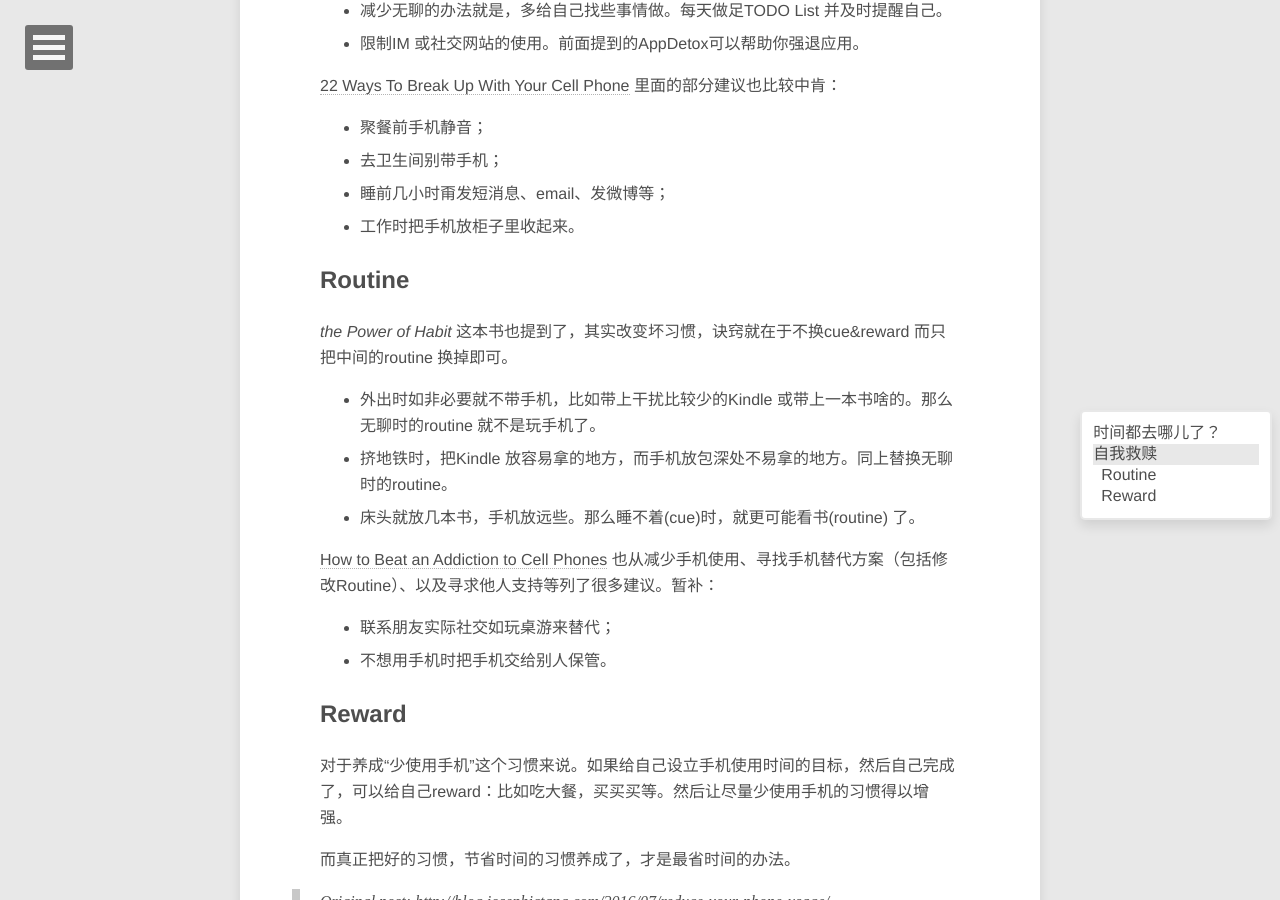
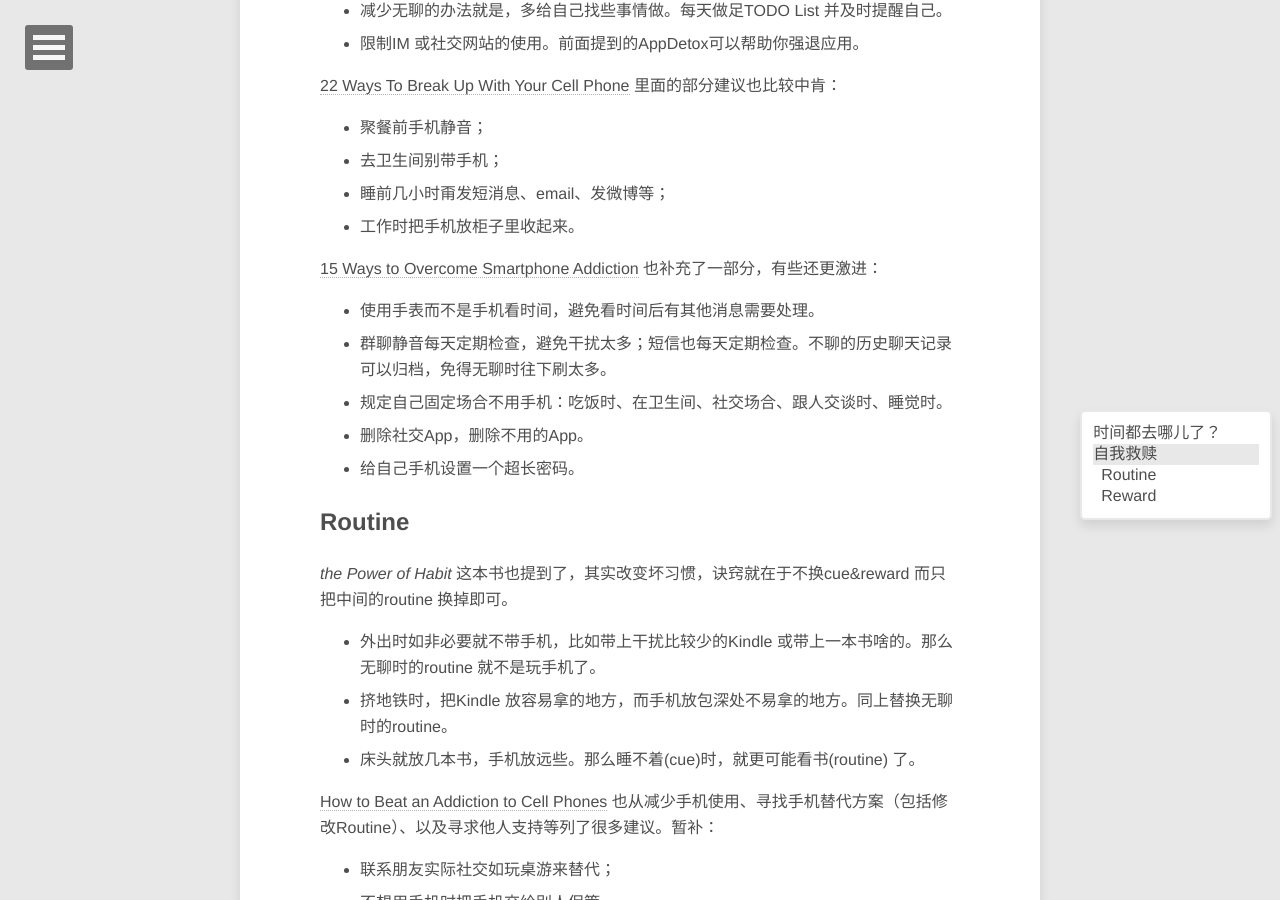
Before and after one commit to jinntrance/blog, a Jekyll site: the page built from CHINESE/_posts/2016-07-24-reduce-your-phone-usage.md, in a window 1280 px wide and 900 px high, scrolled down 1545 px. Built offline with Jekyll 4.4.1, drawn with Linux system fonts in a browser that asks for light colours; comment, search, counter and statistics services are not loaded.

Commit message:
add more tips

```diff
--- a/CHINESE/_posts/2016-07-24-reduce-your-phone-usage.md
+++ b/CHINESE/_posts/2016-07-24-reduce-your-phone-usage.md
@@ -56,7 +56,13 @@ share:
 - 睡前几小时甭发短消息、email、发微博等；
 - 工作时把手机放柜子里收起来。
 
+[15 Ways to Overcome Smartphone Addiction](http://www.daniel-wong.com/2015/07/06/overcome-smartphone-addiction/) 也补充了一部分，有些还更激进：
 
+- 使用手表而不是手机看时间，避免看时间后有其他消息需要处理。
+- 群聊静音每天定期检查，避免干扰太多；短信也每天定期检查。不聊的历史聊天记录可以归档，免得无聊时往下刷太多。
+- 规定自己固定场合不用手机：吃饭时、在卫生间、社交场合、跟人交谈时、睡觉时。
+- 删除社交App，删除不用的App。
+- 给自己手机设置一个超长密码。
 
 ## Routine
 
```
